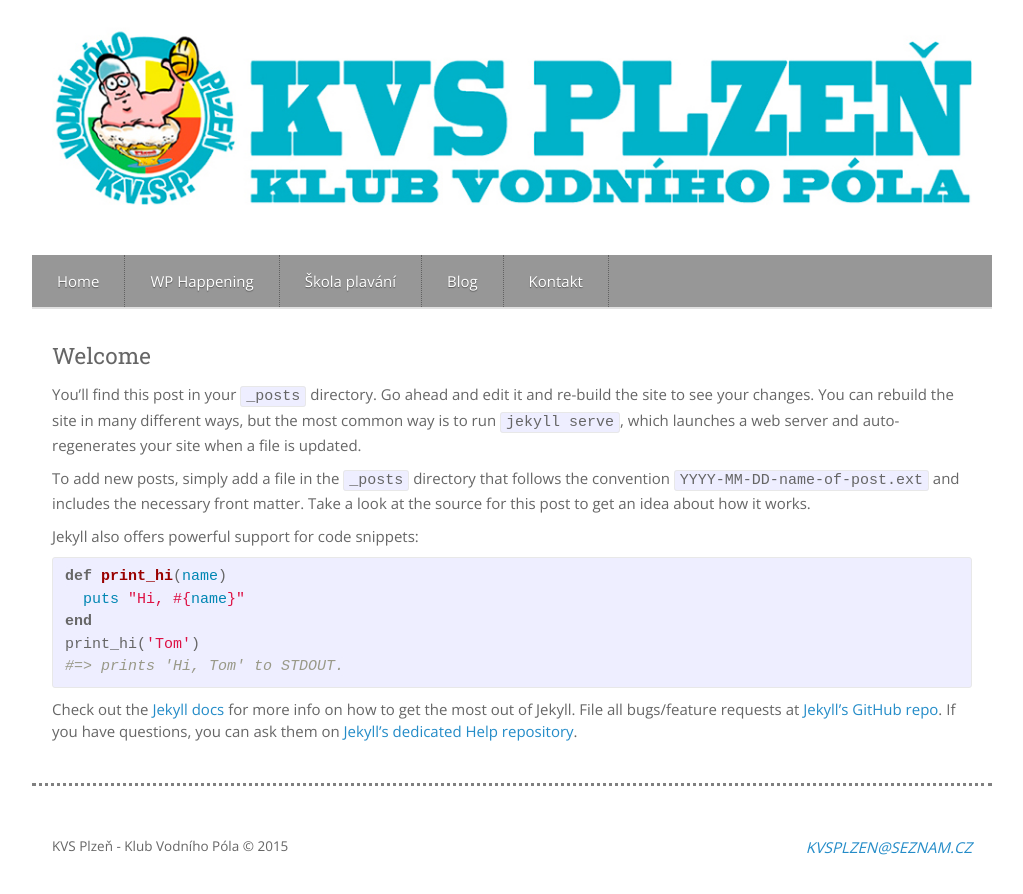
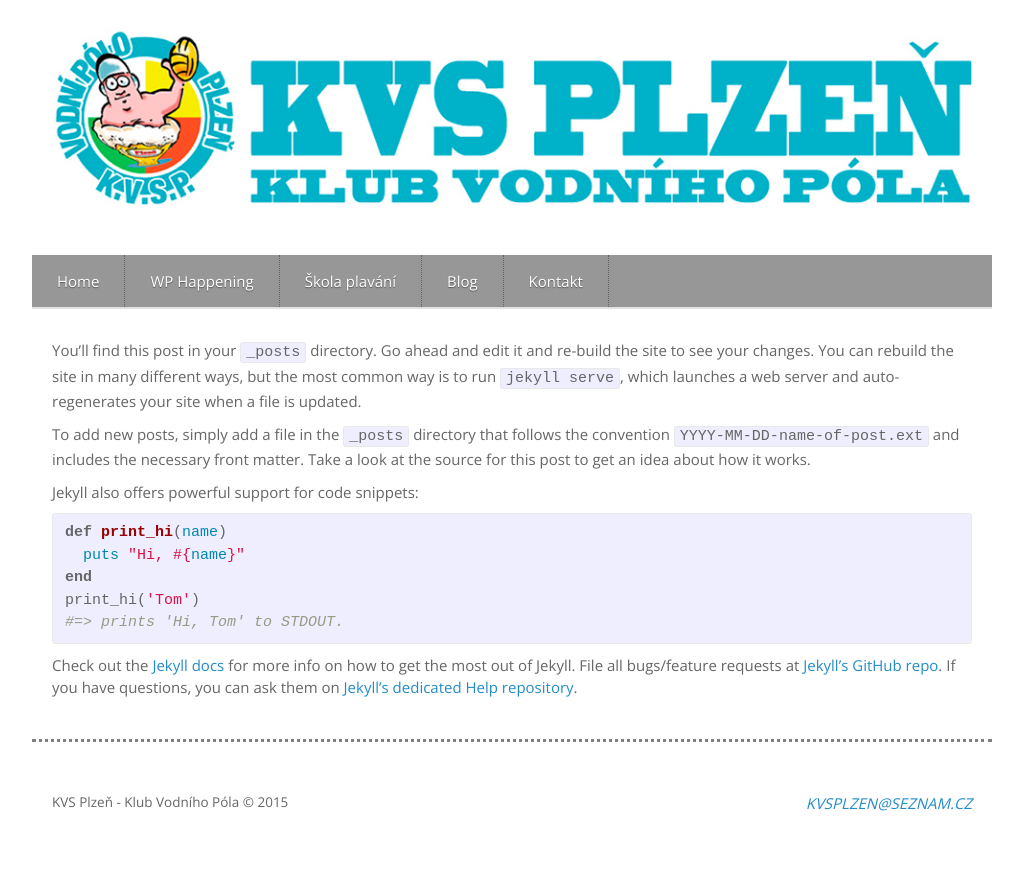
Before and after one commit to SteveVil/KVS-web, a Jekyll site: the page built from _posts/2015-05-09-welcome-to-jekyll.markdown, in a window 1280 px wide. Shown: the top 894 px of the page, without its empty margins (128-1151 px from the left). Built offline with Jekyll 4.4.1, drawn with Linux system fonts in a browser that asks for light colours.

Commit message:
Update 2015-05-09-welcome-to-jekyll.markdown

```diff
--- a/_posts/2015-05-09-welcome-to-jekyll.markdown
+++ b/_posts/2015-05-09-welcome-to-jekyll.markdown
@@ -1,11 +1,9 @@
 ---
+title:  Welcome to Jekyll!
 layout: post
-title:  "Welcome to Jekyll!"
 date:   2015-05-09 15:46:54
 categories: jekyll update
 ---
-
-<h2> Welcome</h2>
 
 You’ll find this post in your `_posts` directory. Go ahead and edit it and re-build the site to see your changes. You can rebuild the site in many different ways, but the most common way is to run `jekyll serve`, which launches a web server and auto-regenerates your site when a file is updated.
 
```
